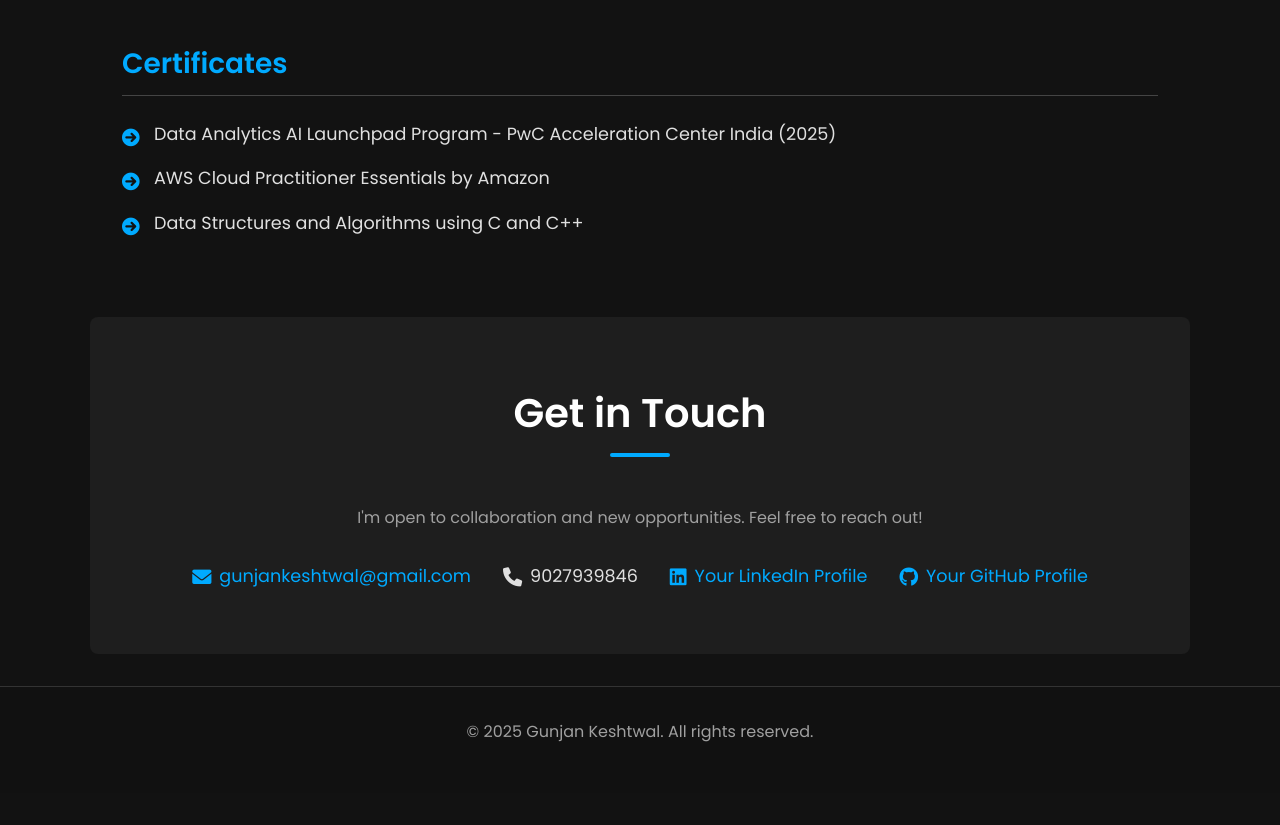
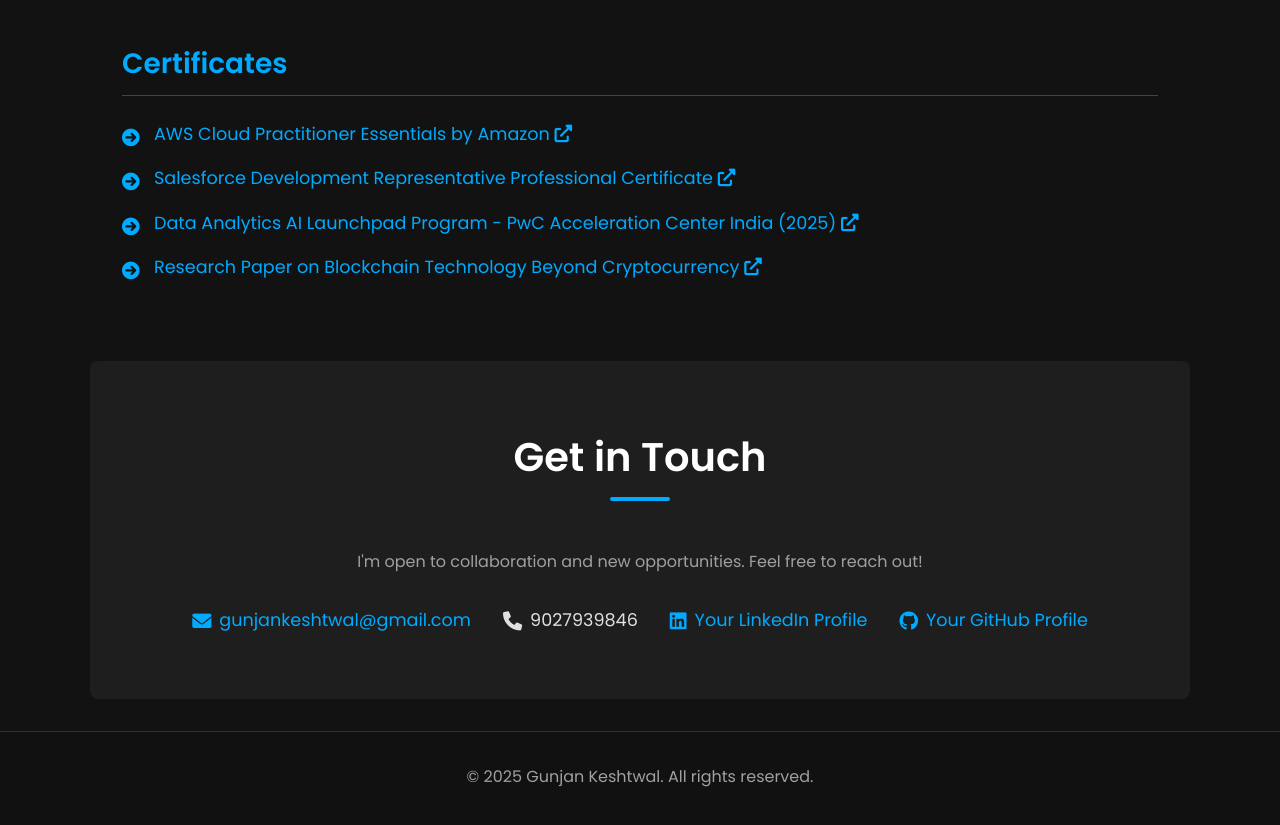
Before and after one commit to GunjanKeshtwal27/GunjanKeshtwal27.github.io, a plain HTML site: page index.html in a window 1280 px wide. Shown: the part 3840-4665 px from the top of the page. Before the commit the page ends 4633 px from the top, so only its background shows below. Drawn offline with Linux system fonts and the light colour scheme.

```diff
--- a/index.html
+++ b/index.html
@@ -152,10 +152,31 @@
 
             <h3 class="subsection-title">Certificates</h3>
             <ul class="achievements-list">
-                <li>Data Analytics AI Launchpad Program - PwC Acceleration Center India (2025)</li>
-                <li>AWS Cloud Practitioner Essentials by Amazon</li>
-                <li>Data Structures and Algorithms using C and C++</li>
-            </ul>
+    <li>
+        <a href="https://github.com/GunjanKeshtwal27/my-certificates/blob/main/AWS.png" target="_blank">
+            AWS Cloud Practitioner Essentials by Amazon
+
+            <i class="fas fa-external-link-alt"></i>
+        </a>
+        <li>
+        <a href="https://github.com/GunjanKeshtwal27/my-certificates/blob/main/SALESFORCE.png" target="_blank">
+            Salesforce Development Representative Professional Certificate
+            <i class="fas fa-external-link-alt"></i>
+        </a>
+    </li>
+    <li>
+        <a href="https://github.com/GunjanKeshtwal27/my-certificates/blob/main/PWC.png" target="_blank">
+             Data Analytics AI Launchpad Program - PwC Acceleration Center India (2025)
+            <i class="fas fa-external-link-alt"></i>
+        </a>
+    </li>
+    <li>
+        <a href="https://github.com/GunjanKeshtwal27/my-certificates/blob/main/RESEARCH_PAPER.png" target="_blank">
+            Research Paper on Blockchain Technology Beyond Cryptocurrency
+            <i class="fas fa-external-link-alt"></i>
+        </a>
+    </li>
+</ul>
         </section>
 
         <section id="contact" class="container fade-in">
```
